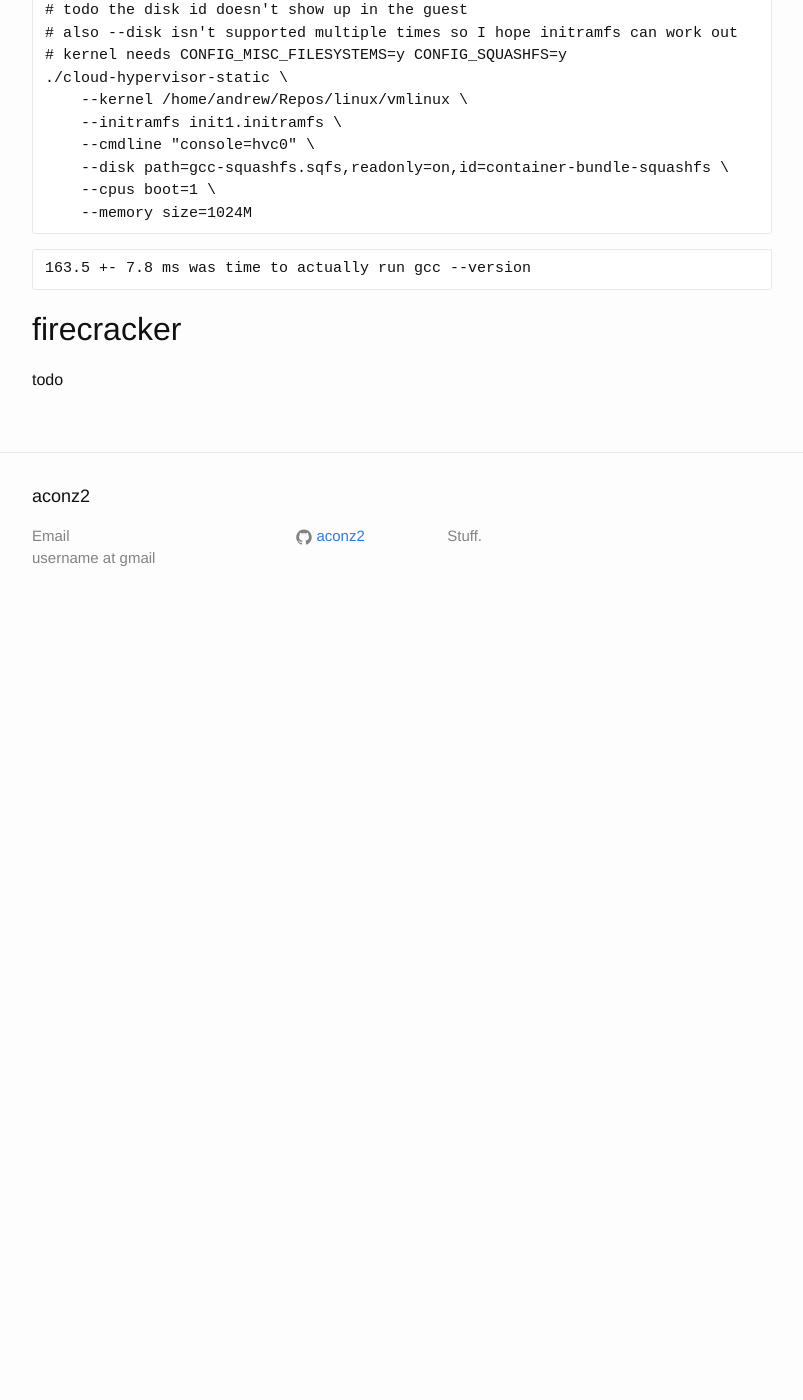
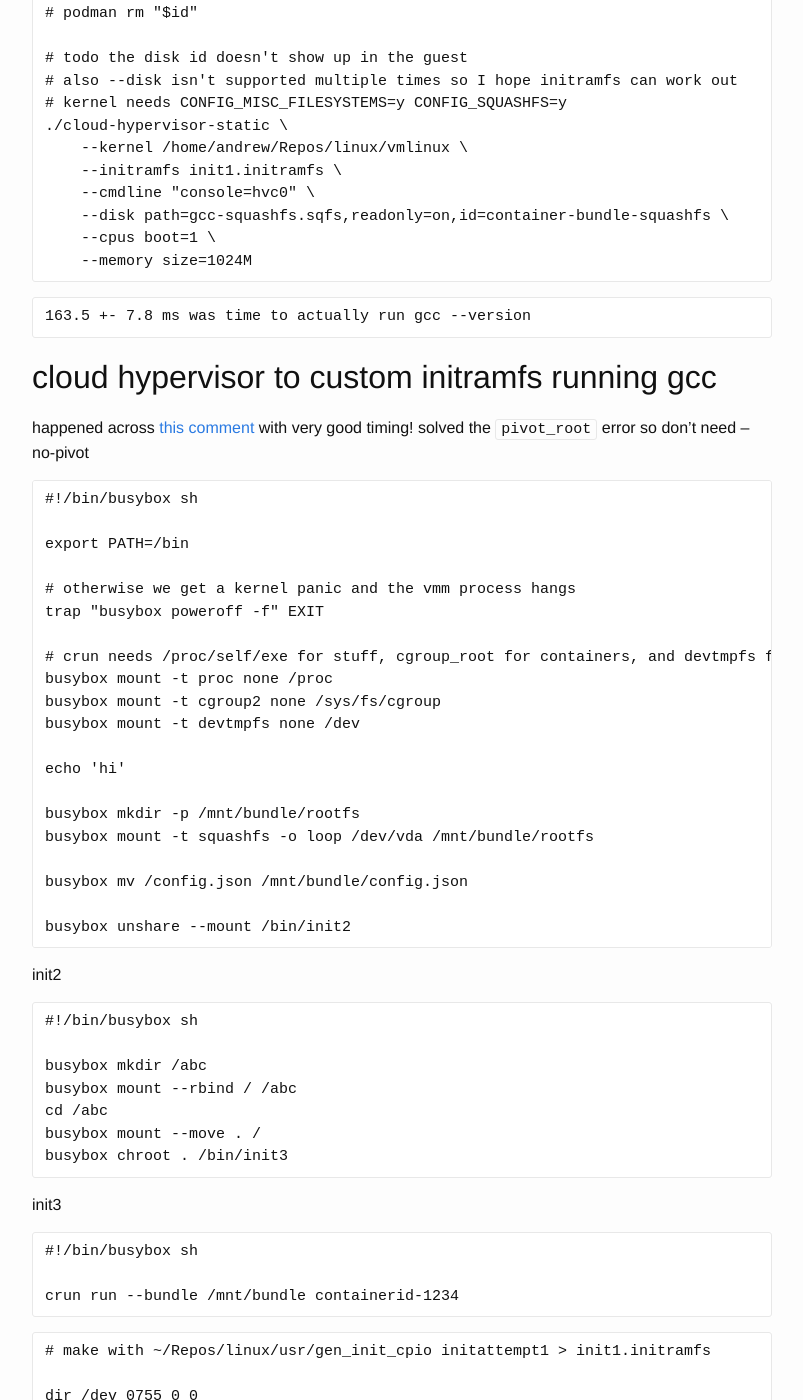
Before and after one commit to aconz2/aconz2.github.io, a Jekyll site: the page built from _posts/2024-06-27-program-explorer-planning.md, in a window 1280 px wide and 1400 px high, scrolled down 10313 px. Shown: the whole window, without its empty margins (238-1041 px from the left). Built offline with Jekyll 4.4.1, drawn with Linux system fonts in a browser that asks for light colours; before the commit the page ends 10943 px from its top, so only the background shows below that; some of the changed text lies outside the part shown.

Commit message:
got rid of --no-pivot

````diff
--- a/_posts/2024-06-27-program-explorer-planning.md
+++ b/_posts/2024-06-27-program-explorer-planning.md
@@ -263,7 +263,7 @@
 127.3 +- 5.4 ms
 ```
 
-## cloud hypervisor to custom initramfs (minimal boot)
+## cloud hypervisor to custom initramfs running gcc with --no-pivot
 
 ```
 #!/bin/busybox sh
@@ -331,6 +331,90 @@
 163.5 +- 7.8 ms was time to actually run gcc --version
 ```
 
+## cloud hypervisor to custom initramfs running gcc
+
+happened across [this comment](https://github.com/containers/bubblewrap/issues/592#issuecomment-2243087731) with very good timing! solved the `pivot_root` error so don't need --no-pivot
+
+```
+#!/bin/busybox sh
+
+export PATH=/bin
+
+# otherwise we get a kernel panic and the vmm process hangs
+trap "busybox poweroff -f" EXIT
+
+# crun needs /proc/self/exe for stuff, cgroup_root for containers, and devtmpfs for mounting our sqfs
+busybox mount -t proc none /proc
+busybox mount -t cgroup2 none /sys/fs/cgroup
+busybox mount -t devtmpfs none /dev
+
+echo 'hi'
+
+busybox mkdir -p /mnt/bundle/rootfs
+busybox mount -t squashfs -o loop /dev/vda /mnt/bundle/rootfs
+
+busybox mv /config.json /mnt/bundle/config.json
+
+busybox unshare --mount /bin/init2
+```
+
+init2
+
+```
+#!/bin/busybox sh
+
+busybox mkdir /abc
+busybox mount --rbind / /abc
+cd /abc
+busybox mount --move . /
+busybox chroot . /bin/init3
+```
+
+init3
+
+```
+#!/bin/busybox sh
+
+crun run --bundle /mnt/bundle containerid-1234
+```
+
+```
+# make with ~/Repos/linux/usr/gen_init_cpio initattempt1 > init1.initramfs
+
+dir /dev 0755 0 0
+dir /proc 0755 0 0
+dir /sys 0755 0 0
+dir /sys/fs 0755 0 0
+dir /sys/fs/cgroup 0755 0 0
+dir /root 0700 0 0
+dir /sbin 0755 0 0
+dir /bin 0755 0 0
+dir /tmp 0755 0 0
+
+nod /dev/console 0600 0 0 c 5 1
+
+file /bin/busybox busybox 0755 0 0
+file /init myinit 0755 0 0
+file /bin/init2 init2 0755 0 0
+file /bin/init3 init3 0755 0 0
+file /bin/crun crun-1.15-linux-amd64 0755 0 0
+file /config.json config.json 0444 0 0
+```
+
+```
+./cloud-hypervisor-static \
+    --kernel /home/andrew/Repos/linux/vmlinux \
+    --initramfs init1.initramfs \
+    --cmdline "console=hvc0" \
+    --disk path=gcc-squashfs.sqfs,readonly=on,id=container-bundle-squashfs \
+    --cpus boot=1 \
+    --memory size=1024M
+```
+
+```
+166.8 +- 5.0 ms
+```
+
 ## firecracker
 
 todo
````
